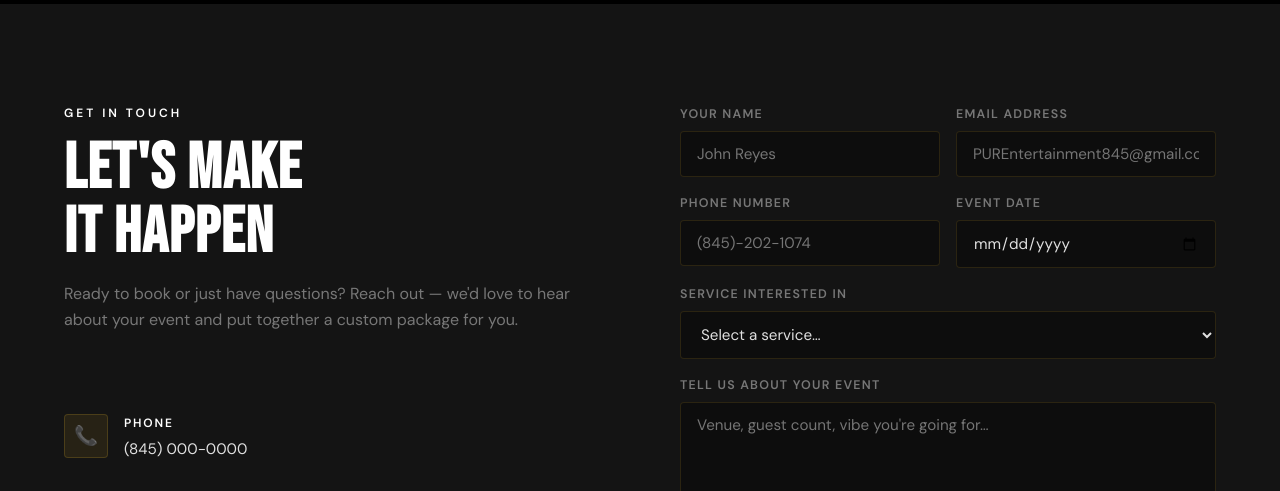
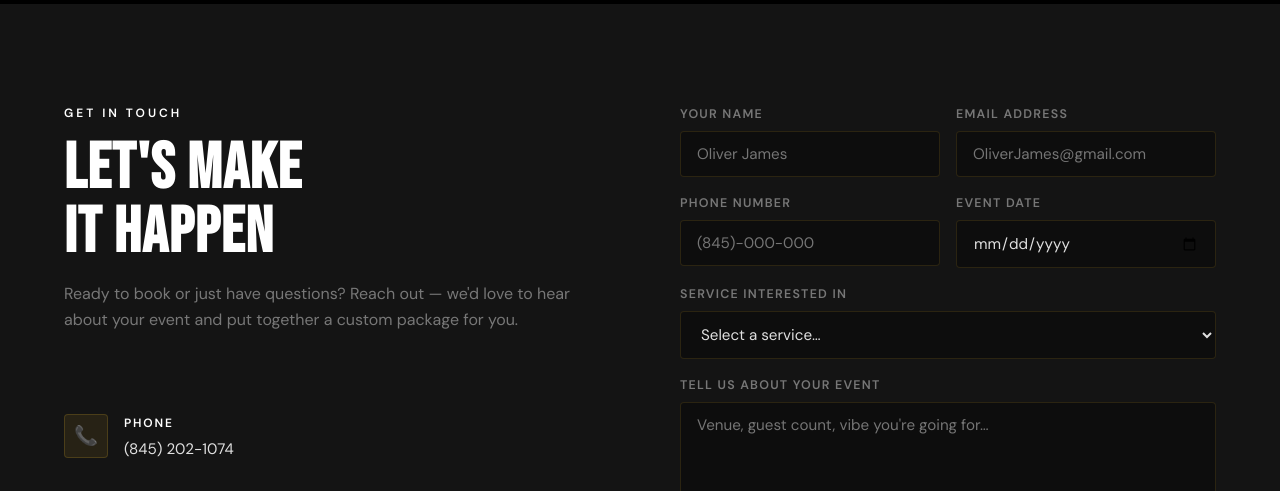
Before and after one commit to saditha00-sys/pure-entertainment, a plain HTML site: page index.html in a window 1280 px wide. Shown: the part 4460-4951 px from the top of the page. Drawn offline with Linux system fonts and the light colour scheme.

Commit message:
Update index.html

```diff
--- a/index.html
+++ b/index.html
@@ -1010,7 +1010,7 @@
         <div class="contact-icon">📞</div>
         <div>
           <div class="contact-label">Phone</div>
-          <div class="contact-val">(845) 000-0000</div>
+          <div class="contact-val">(845) 202-1074</div>
         </div>
       </div>
 
@@ -1045,18 +1045,18 @@ Middletown, NY 10940</div>
       <div class="form-row">
         <div class="form-group">
           <label for="name">Your Name</label>
-          <input type="text" id="name" placeholder="John Reyes" />
+          <input type="text" id="name" placeholder="Oliver James " />
         </div>
         <div class="form-group">
           <label for="email">Email Address</label>
-          <input type="email" id="email" placeholder="PUREntertainment845@gmail.com" />
+          <input type="email" id="email" placeholder="OliverJames@gmail.com" />
         </div>
       </div>
 
       <div class="form-row">
         <div class="form-group">
           <label for="phone">Phone Number</label>
-          <input type="tel" id="phone" placeholder="(845)-202-1074" />
+          <input type="tel" id="phone" placeholder="(845)-000-000" />
         </div>
         <div class="form-group">
           <label for="date">Event Date</label>
```
